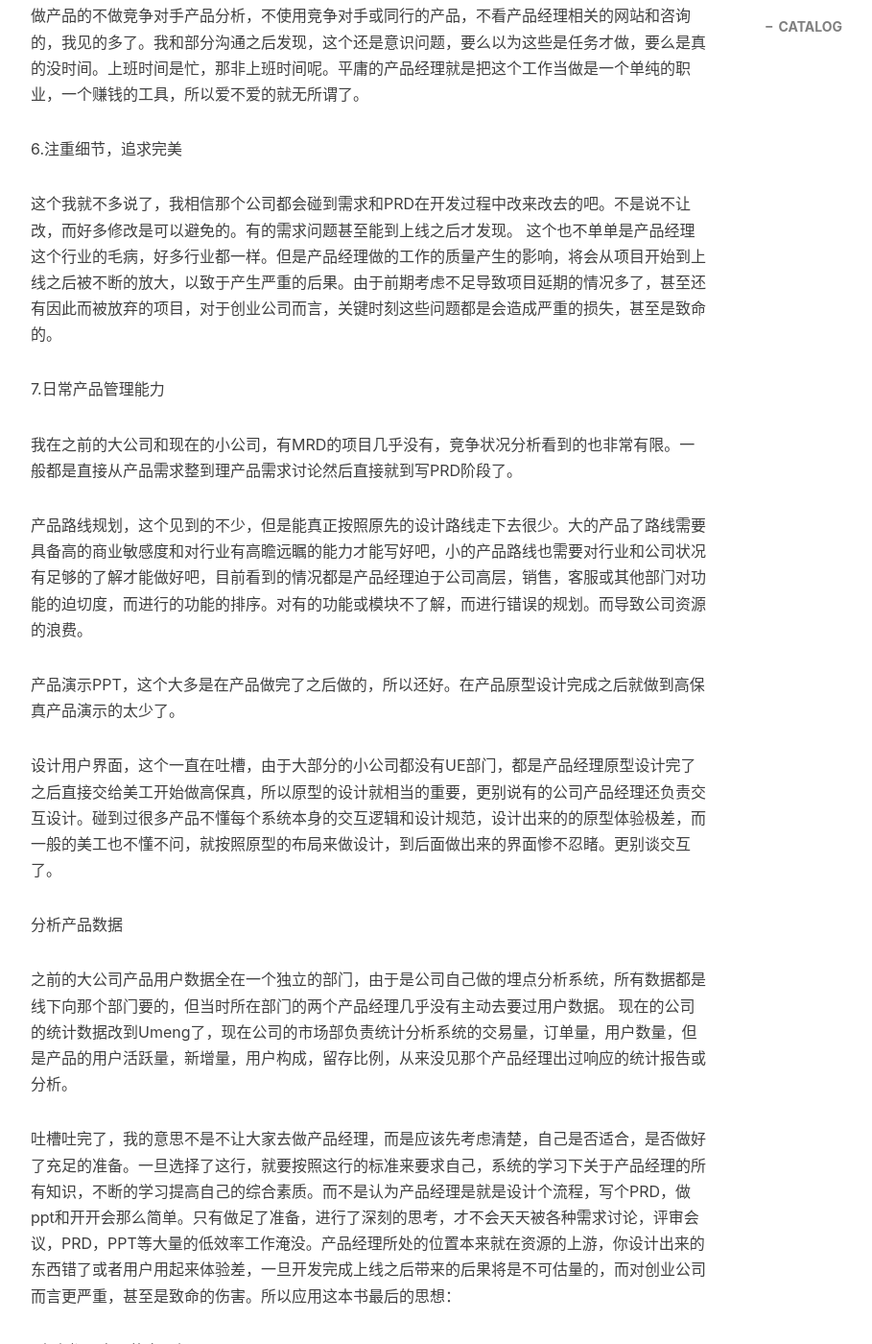
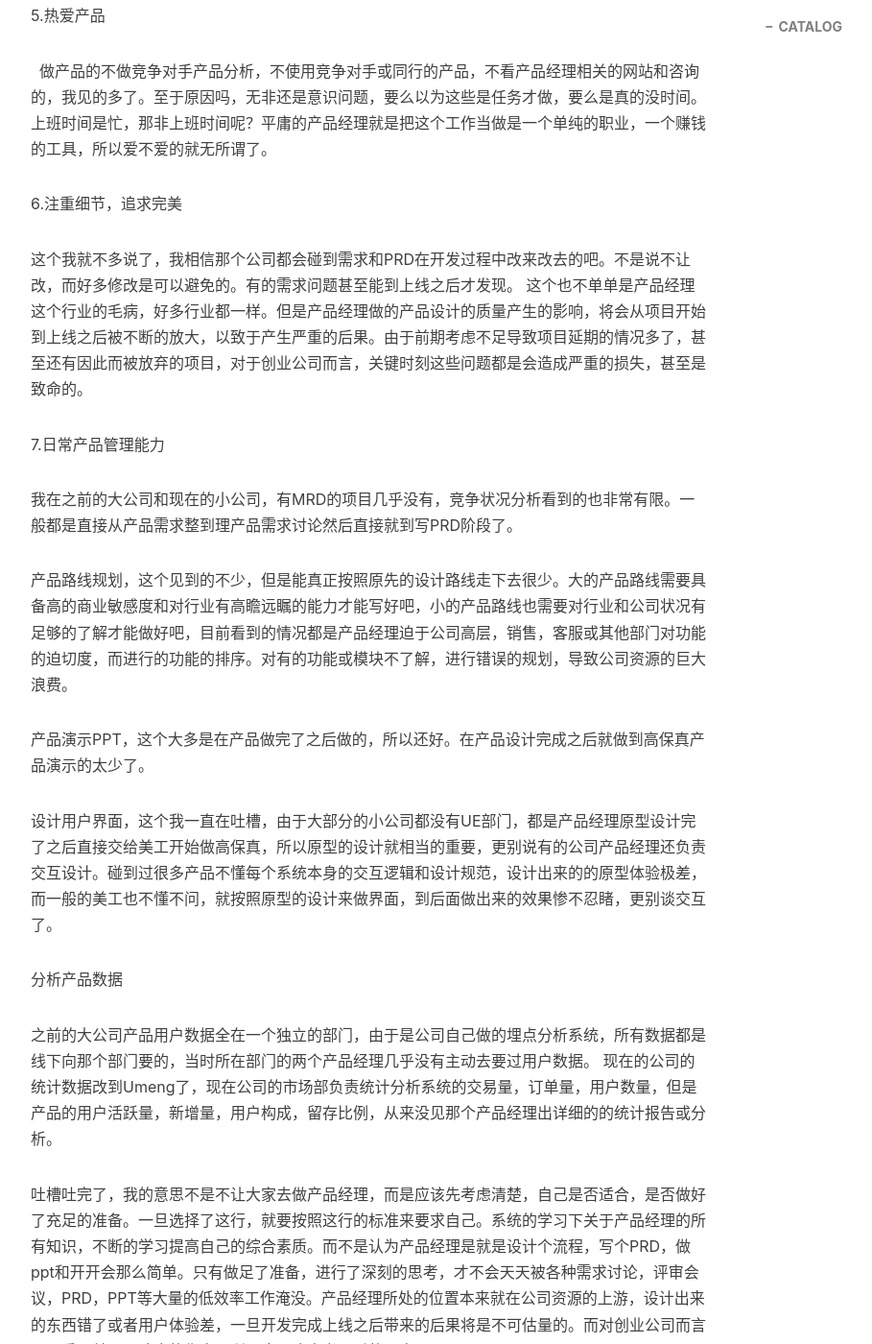
Before and after one commit to StevenDXC/Blog, a Jekyll site: the page built from _posts/2015-01-20-人人都是产品经理.md, in a window 1280 px wide and 1400 px high, scrolled down 3325 px. Shown: the whole window at 96% size, without its empty margins (233-1142 px from the left). Built offline with Jekyll 4.4.1, drawn with Linux system fonts in a browser that asks for light colours; nearby versions of some CDN libraries; Markdown is read by kramdown in place of the engine named in the settings; comment, search, counter and statistics services are not loaded; some of the changed text lies outside the part shown.

Commit message:
Update 2015-01-20-人人都是产品经理.md

```diff
--- a/_posts/2015-01-20-人人都是产品经理.md
+++ b/_posts/2015-01-20-人人都是产品经理.md
@@ -47,7 +47,7 @@
 
 比如一个中型项目，PRD和原型做完了，开始设计开发，开发进行到一半，开发经理说不能按期完成，要么调更多的开发资源，要么延期，在公司开发资源相对紧张的时候一般的产品经理根本调配不了公司的开发资源，也不知道怎么处理，只能听开发经理的，让项目发布延期。面对设计也是如此。事前规划好时间节点固然重要，但是计划总赶不上变化，有问题出现的时候，就是考验项目经理能力的时候。
 
-有时候项目经理还要在多个部门之间协调资源，保持团队良好的协作，一个职位比较低的产品经理想处理好这些事情是相当困难的，需要产品项目经理在公司有较高的影响力，比较高的沟通能力，以及人际关系和其他技巧等，能做到这些的应该是一个优秀的管理人员，而现在的产品经理大部分都只工作了2，3年，在公司待的时间不够长，所以能做到这些的凤毛麟角。而且部分产品经理还被销售，客服或市场人员吐槽。
+有时候项目经理还要在多个部门之间协调资源，保持团队良好的协作，一个职位比较低的产品经理想处理好这些事情是相当困难的，需要产品项目经理在公司有较高的影响力，比较高的沟通能力，以及人际关系和其他技巧等，能做到这些的应该是一个优秀的管理人员，而大部分产品经理工作的时间都不是足够长，在一个公司待的时间更短，能做到这些的凤毛麟角。我就见到过部分产品经理经常被销售，客服或市场人员当面吐槽。
 
 3.学习能力
 
@@ -55,10 +55,11 @@
 
 首先想到的最可笑的一点，个别产品经理提到人人都是产品经理这个观点的，连这本书都没认真读过。
 
-还有就是年轻人比较浮躁，新入一家公司，对公司的业务不进行深入的研究和学习，只是简单了解了之后就开始做设计，然后出现各种问题，就会出现很严重的局面。参考我上面的例子。
+现在的年轻人都比较浮躁，新入一家公司，对公司的业务不进行深入的研究和学习，只是简单了解了之后就开始做设计，然后出现各种问题，就会出现很严重的局面。参考我上面的例子。
 
-我遇到的产品经理大多不善于学习，对新的事物没那么敏感，例如根本不知道Material design是什么东西，对IOS和Android的基本交互逻辑都不知道就开始设计界面。
-产品经理是一个需要多种工作技能的职业，而且新的概念，工具，设计及新的技术一直在涌现，需要学习的东西很多。而我看到产品经理，天天忙于产品需求讨论，产品需求评审,产品设计，写PRD，写ppt ，和各部门之间沟通，这些能做完就不错了，有时候还要加班，哪有时间坐下来认真的学习。
+我遇到的产品经理大多不善于学习，要么对新的事物没那么敏感，例如根本不知道Material design是什么东西，对IOS和Android的基本交互逻辑都不知道就设计原型。在没有UE的公司可以想想后果多严重。
+
+产品经理是一个需要多种工作技能的职业，而且新的概念，工具，设计和技术一直在涌现，需要学习的东西很多。而我看到产品经理，天天忙于产品需求讨论，产品需求评审,产品设计，写PRD，写ppt ，和各部门之间沟通，这些能做完就不错了，有时候还要加班，哪有时间坐下来认真的学习。
 
 4.商业敏感度
 
@@ -66,31 +67,30 @@
 
 5.热爱产品
 
-   做产品的不做竞争对手产品分析，不使用竞争对手或同行的产品，不看产品经理相关的网站和咨询的，我见的多了。我和部分沟通之后发现，这个还是意识问题，要么以为这些是任务才做，要么是真的没时间。上班时间是忙，那非上班时间呢。平庸的产品经理就是把这个工作当做是一个单纯的职业，一个赚钱的工具，所以爱不爱的就无所谓了。
+   做产品的不做竞争对手产品分析，不使用竞争对手或同行的产品，不看产品经理相关的网站和咨询的，我见的多了。至于原因吗，无非还是意识问题，要么以为这些是任务才做，要么是真的没时间。上班时间是忙，那非上班时间呢？平庸的产品经理就是把这个工作当做是一个单纯的职业，一个赚钱的工具，所以爱不爱的就无所谓了。
 
 6.注重细节，追求完美
 
-  这个我就不多说了，我相信那个公司都会碰到需求和PRD在开发过程中改来改去的吧。不是说不让改，而好多修改是可以避免的。有的需求问题甚至能到上线之后才发现。
-这个也不单单是产品经理这个行业的毛病，好多行业都一样。但是产品经理做的工作的质量产生的影响，将会从项目开始到上线之后被不断的放大，以致于产生严重的后果。由于前期考虑不足导致项目延期的情况多了，甚至还有因此而被放弃的项目，对于创业公司而言，关键时刻这些问题都是会造成严重的损失，甚至是致命的。
+这个我就不多说了，我相信那个公司都会碰到需求和PRD在开发过程中改来改去的吧。不是说不让改，而好多修改是可以避免的。有的需求问题甚至能到上线之后才发现。
+这个也不单单是产品经理这个行业的毛病，好多行业都一样。但是产品经理做的产品设计的质量产生的影响，将会从项目开始到上线之后被不断的放大，以致于产生严重的后果。由于前期考虑不足导致项目延期的情况多了，甚至还有因此而被放弃的项目，对于创业公司而言，关键时刻这些问题都是会造成严重的损失，甚至是致命的。
 
 7.日常产品管理能力
 
 我在之前的大公司和现在的小公司，有MRD的项目几乎没有，竞争状况分析看到的也非常有限。一般都是直接从产品需求整到理产品需求讨论然后直接就到写PRD阶段了。
 
-产品路线规划，这个见到的不少，但是能真正按照原先的设计路线走下去很少。大的产品了路线需要具备高的商业敏感度和对行业有高瞻远瞩的能力才能写好吧，小的产品路线也需要对行业和公司状况有足够的了解才能做好吧，目前看到的情况都是产品经理迫于公司高层，销售，客服或其他部门对功能的迫切度，而进行的功能的排序。对有的功能或模块不了解，而进行错误的规划。而导致公司资源的浪费。
+产品路线规划，这个见到的不少，但是能真正按照原先的设计路线走下去很少。大的产品路线需要具备高的商业敏感度和对行业有高瞻远瞩的能力才能写好吧，小的产品路线也需要对行业和公司状况有足够的了解才能做好吧，目前看到的情况都是产品经理迫于公司高层，销售，客服或其他部门对功能的迫切度，而进行的功能的排序。对有的功能或模块不了解，进行错误的规划，导致公司资源的巨大浪费。
 
-产品演示PPT，这个大多是在产品做完了之后做的，所以还好。在产品原型设计完成之后就做到高保真产品演示的太少了。
+产品演示PPT，这个大多是在产品做完了之后做的，所以还好。在产品设计完成之后就做到高保真产品演示的太少了。
 
-设计用户界面，这个一直在吐槽，由于大部分的小公司都没有UE部门，都是产品经理原型设计完了之后直接交给美工开始做高保真，所以原型的设计就相当的重要，更别说有的公司产品经理还负责交互设计。碰到过很多产品不懂每个系统本身的交互逻辑和设计规范，设计出来的的原型体验极差，而一般的美工也不懂不问，就按照原型的布局来做设计，到后面做出来的界面惨不忍睹。更别谈交互了。
+设计用户界面，这个我一直在吐槽，由于大部分的小公司都没有UE部门，都是产品经理原型设计完了之后直接交给美工开始做高保真，所以原型的设计就相当的重要，更别说有的公司产品经理还负责交互设计。碰到过很多产品不懂每个系统本身的交互逻辑和设计规范，设计出来的的原型体验极差，而一般的美工也不懂不问，就按照原型的设计来做界面，到后面做出来的效果惨不忍睹，更别谈交互了。
 
 分析产品数据
 
-之前的大公司产品用户数据全在一个独立的部门，由于是公司自己做的埋点分析系统，所有数据都是线下向那个部门要的，但当时所在部门的两个产品经理几乎没有主动去要过用户数据。
-现在的公司的统计数据改到Umeng了，现在公司的市场部负责统计分析系统的交易量，订单量，用户数量，但是产品的用户活跃量，新增量，用户构成，留存比例，从来没见那个产品经理出过响应的统计报告或分析。
+之前的大公司产品用户数据全在一个独立的部门，由于是公司自己做的埋点分析系统，所有数据都是线下向那个部门要的，当时所在部门的两个产品经理几乎没有主动去要过用户数据。
+现在的公司的统计数据改到Umeng了，现在公司的市场部负责统计分析系统的交易量，订单量，用户数量，但是产品的用户活跃量，新增量，用户构成，留存比例，从来没见那个产品经理出详细的的统计报告或分析。
 
-
-吐槽吐完了，我的意思不是不让大家去做产品经理，而是应该先考虑清楚，自己是否适合，是否做好了充足的准备。一旦选择了这行，就要按照这行的标准来要求自己，系统的学习下关于产品经理的所有知识，不断的学习提高自己的综合素质。而不是认为产品经理是就是设计个流程，写个PRD，做ppt和开开会那么简单。只有做足了准备，进行了深刻的思考，才不会天天被各种需求讨论，评审会议，PRD，PPT等大量的低效率工作淹没。产品经理所处的位置本来就在资源的上游，你设计出来的东西错了或者用户用起来体验差，一旦开发完成上线之后带来的后果将是不可估量的，而对创业公司而言更严重，甚至是致命的伤害。所以应用这本书最后的思想：
+吐槽吐完了，我的意思不是不让大家去做产品经理，而是应该先考虑清楚，自己是否适合，是否做好了充足的准备。一旦选择了这行，就要按照这行的标准来要求自己。系统的学习下关于产品经理的所有知识，不断的学习提高自己的综合素质。而不是认为产品经理是就是设计个流程，写个PRD，做ppt和开开会那么简单。只有做足了准备，进行了深刻的思考，才不会天天被各种需求讨论，评审会议，PRD，PPT等大量的低效率工作淹没。产品经理所处的位置本来就在公司资源的上游，设计出来的东西错了或者用户体验差，一旦开发完成上线之后带来的后果将是不可估量的。而对创业公司而言更严重，甚至是致命的伤害。所以应用这本书最后的观点
 
 “人人都是自己的产品经理”
 
-每个人本身都是产品，只有把自己本身的问题解决了，产品设计好了，才能做好真正的产品经理。
+每个人本身都是产品，只有把自己本身的问题解决了，设计好了，才能做好真正的产品经理。
```
